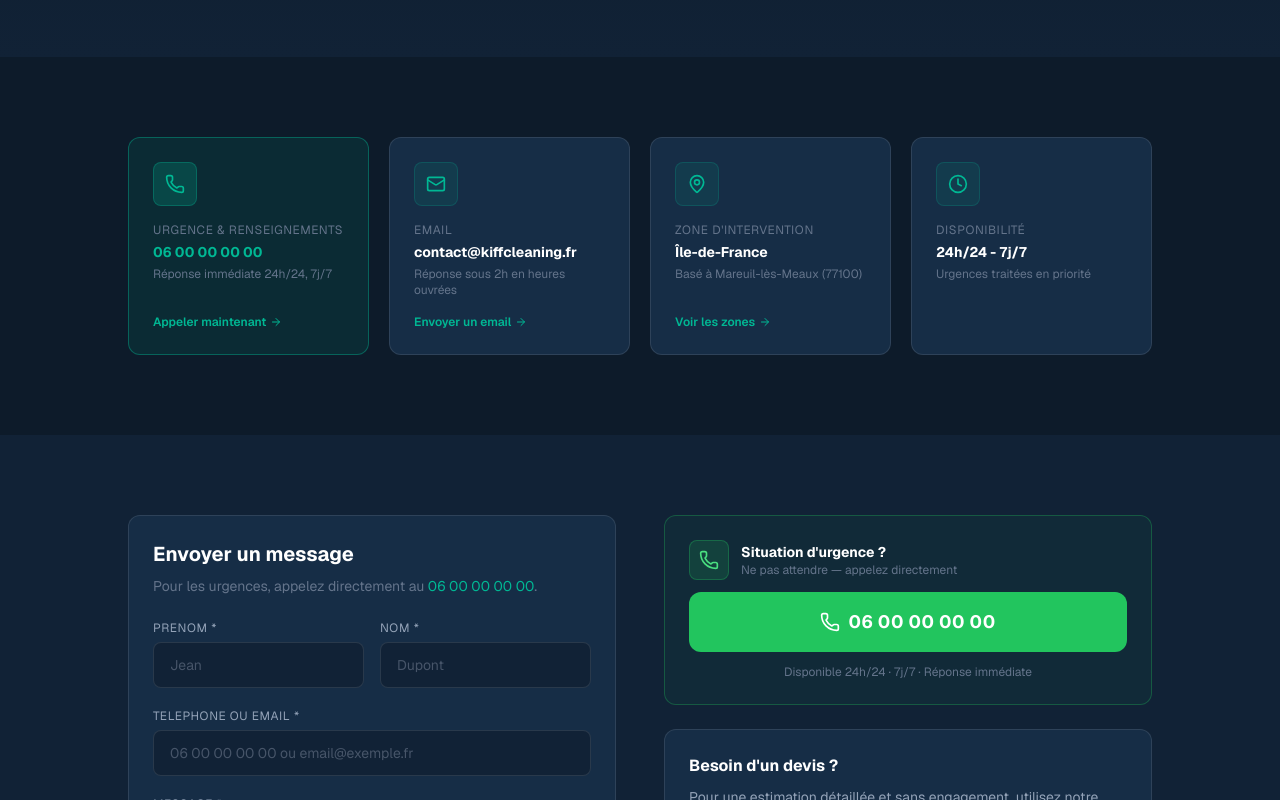
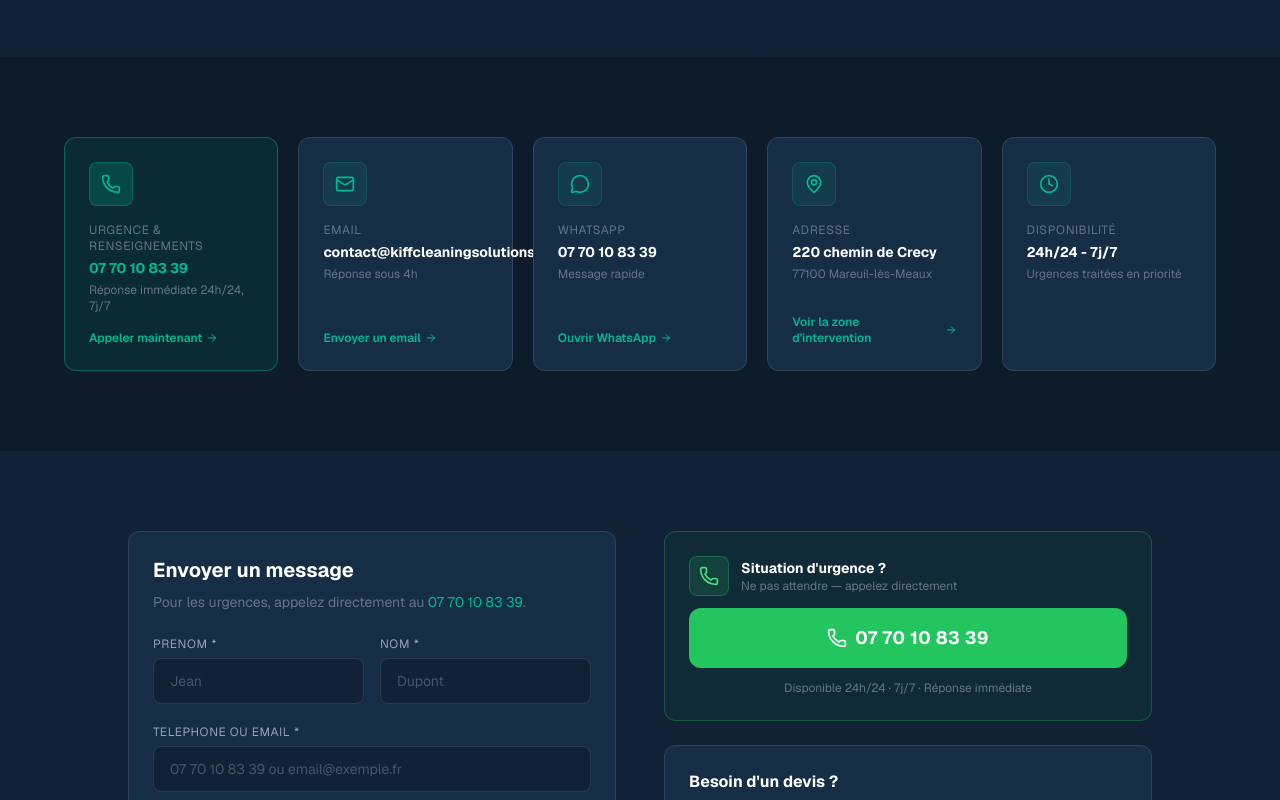
Before and after one commit to devmbkm-ay/kiffcleaning, a Next.js app: page /contact in a window 1280 px wide. Shown: the part 380-1180 px from the top of the page. Built offline with nearby package versions, Linux system fonts and the light colour scheme.

Commit message:
Update site contact information

```diff
--- a/app/contact/page.tsx
+++ b/app/contact/page.tsx
@@ -1,6 +1,6 @@
 import type { Metadata } from 'next';
 import Link from 'next/link';
-import { Phone, Mail, MapPin, Clock, ArrowRight, MessageSquare } from 'lucide-react';
+import { Phone, Mail, MapPin, Clock, ArrowRight, MessageSquare, MessageCircle } from 'lucide-react';
 import Navbar from '@/components/Navbar';
 import Footer from '@/components/Footer';
 import CtaBanner from '@/components/CtaBanner';
@@ -53,17 +53,26 @@ const CONTACT_METHODS = [
     label: 'Email',
     value: SITE.email,
     href: `mailto:${SITE.email}`,
-    note: 'Réponse sous 2h en heures ouvrées',
+    note: 'Réponse sous 4h',
     cta: 'Envoyer un email',
     highlight: false,
   },
   {
+    icon: MessageCircle,
+    label: 'WhatsApp',
+    value: SITE.whatsapp,
+    href: `https://wa.me/${SITE.whatsappRaw.replace('+', '')}`,
+    note: 'Message rapide',
+    cta: 'Ouvrir WhatsApp',
+    highlight: false,
+  },
+  {
     icon: MapPin,
-    label: 'Zone d\'intervention',
-    value: 'Île-de-France',
+    label: 'Adresse',
+    value: '220 chemin de Crecy',
     href: '/zones',
-    note: `Basé à ${SITE.address.city} (${SITE.address.postalCode})`,
-    cta: 'Voir les zones',
+    note: `${SITE.address.postalCode} ${SITE.address.city}`,
+    cta: "Voir la zone d'intervention",
     highlight: false,
   },
   {
@@ -108,7 +117,7 @@ export default function ContactPage() {
 
         {/* ── CONTACT METHODS ──────────────────────────── */}
         <section className="py-12 md:py-20 px-4 bg-navy-900">
-          <div className="max-w-5xl mx-auto grid sm:grid-cols-2 lg:grid-cols-4 gap-5">
+          <div className="max-w-6xl mx-auto grid sm:grid-cols-2 xl:grid-cols-5 gap-5">
             {CONTACT_METHODS.map(({ icon: Icon, label, value, href, note, cta, highlight }) => (
               <div
                 key={label}
@@ -203,7 +212,9 @@ export default function ContactPage() {
                   Val-de-Marne, Seine-et-Marne, Yvelines, Essonne, Val-d'Oise.
                 </p>
                 <p className="text-slate-500 text-xs">
-                  Basé à {SITE.address.city} ({SITE.address.postalCode})
+                  {SITE.address.street}<br />
+                  {SITE.address.postalCode} {SITE.address.city}<br />
+                  {SITE.address.region}, France
                 </p>
               </div>
             </div>
--- a/components/LeadForm.tsx
+++ b/components/LeadForm.tsx
@@ -133,7 +133,7 @@ export default function LeadForm({ variant }: LeadFormProps) {
               type="tel"
               required
               className="w-full bg-navy-800 border border-white/10 rounded-lg px-4 py-3 text-white text-sm placeholder:text-slate-600 focus:outline-none focus:border-teal transition-colors"
-              placeholder="06 00 00 00 00"
+              placeholder="07 70 10 83 39"
             />
           </div>
 
@@ -206,7 +206,7 @@ export default function LeadForm({ variant }: LeadFormProps) {
             type="text"
             required
             className="w-full bg-navy-800 border border-white/10 rounded-lg px-4 py-3 text-white text-sm placeholder:text-slate-600 focus:outline-none focus:border-teal transition-colors"
-            placeholder="06 00 00 00 00 ou email@exemple.fr"
+            placeholder="07 70 10 83 39 ou email@exemple.fr"
           />
         </div>
       )}
--- a/lib/seo.ts
+++ b/lib/seo.ts
@@ -7,17 +7,19 @@ export const SITE = {
   description:
     'Kiff Cleaning Solutions : spécialiste du nettoyage extrême, débarras complet, désinfection biocide et syndrome de Diogène en Île-de-France. Intervention 24h/24, 7j/7. Discrétion garantie. Devis gratuit.',
   url: 'https://www.kiffcleaningsolutions.fr',
-  phone: '06 00 00 00 00',
-  phoneRaw: '+33600000000',
-  email: 'contact@kiffcleaning.fr',
+  phone: '07 70 10 83 39',
+  phoneRaw: '+33770108339',
+  email: 'contact@kiffcleaningsolutions.com',
   address: {
-    street: '',
+    street: '220 chemin de Crecy',
     city: 'Mareuil-lès-Meaux',
     postalCode: '77100',
     region: 'Île-de-France',
     country: 'FR',
   },
   hours: '24h/24 - 7j/7',
+  whatsapp: '07 70 10 83 39',
+  whatsappRaw: '+33770108339',
   geo: {
     lat: 48.9333,
     lng: 2.9,
```
